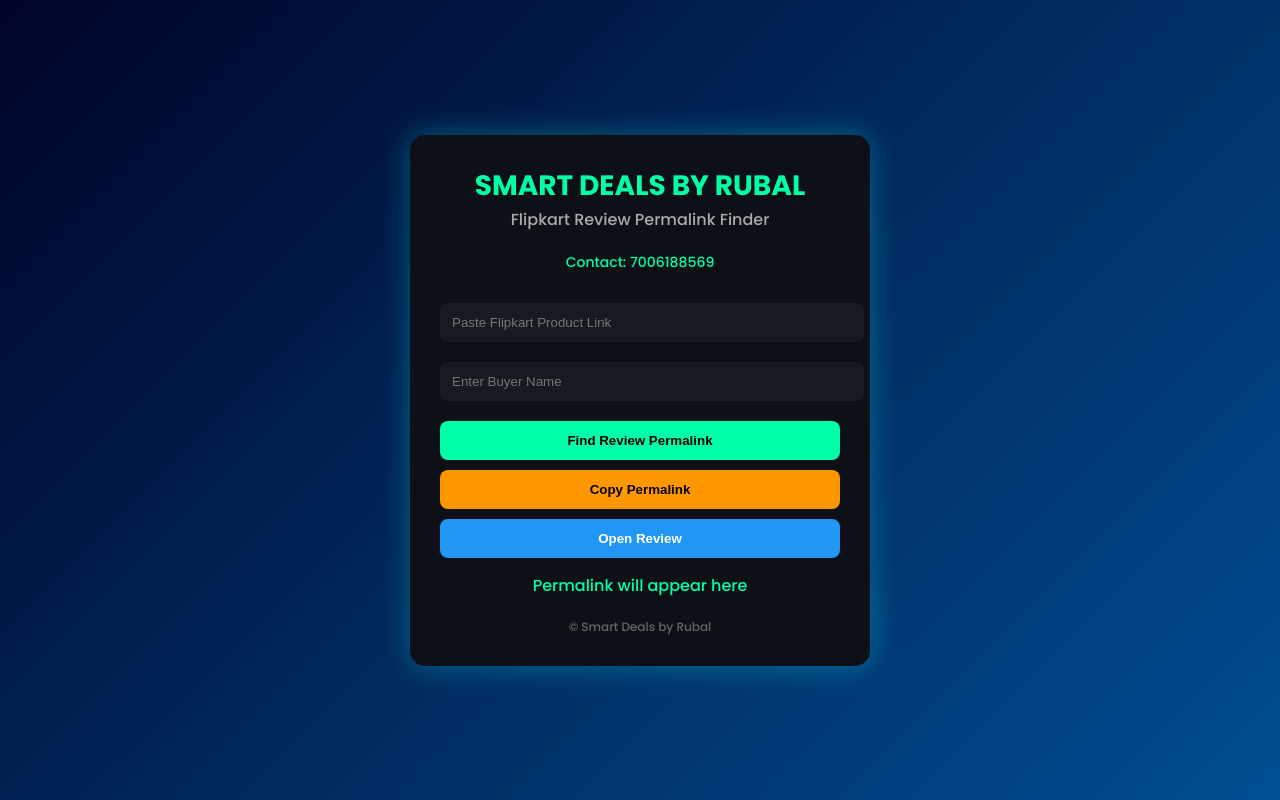
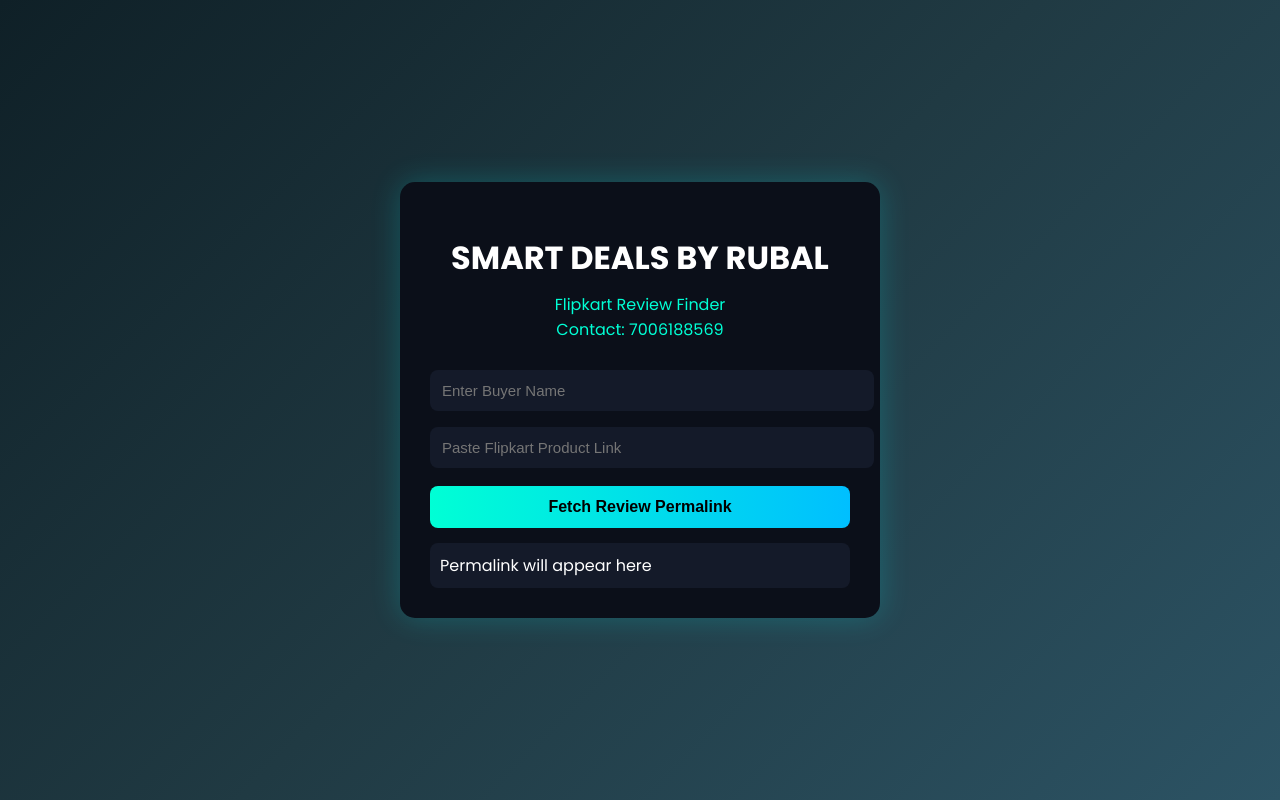
Before and after one commit to rubleensx-hash/smart-deals-by-rubal, a plain HTML site: page index.html in a window 1280 px wide. Drawn offline with Linux system fonts and the light colour scheme.

Commit message:
Update index.html

```diff
--- a/index.html
+++ b/index.html
@@ -3,117 +3,114 @@
 <head>
 <meta charset="UTF-8">
 <meta name="viewport" content="width=device-width, initial-scale=1.0">
-<title>Smart Deals by Rubal - Flipkart Review Finder</title>
-<link href="https://fonts.googleapis.com/css2?family=Poppins:wght@300;500;700&display=swap" rel="stylesheet">
+
+<title>Smart Deals by Rubal — Review Finder</title>
+
+<link href="https://fonts.googleapis.com/css2?family=Poppins:wght@300;400;600;700&display=swap" rel="stylesheet">
+
 <style>
+
 body{
-margin:0;
 font-family:Poppins;
-background:linear-gradient(135deg,#000428,#004e92);
+background:linear-gradient(135deg,#0f2027,#203a43,#2c5364);
 color:white;
 display:flex;
 justify-content:center;
 align-items:center;
 height:100vh;
+margin:0;
 }
-.card{
-background:#0d1117;
+
+.container{
+background:#0b0f19;
 padding:30px;
 border-radius:15px;
-width:400px;
+width:420px;
+box-shadow:0 0 30px rgba(0,255,255,0.2);
+}
+
+h1{
 text-align:center;
-box-shadow:0 0 30px rgba(0,255,255,0.3);
+margin-bottom:10px;
 }
-.logo{
-font-size:28px;
-font-weight:700;
-color:#00ffa6;
-}
-.subtitle{
-color:#aaa;
+
+.contact{
+text-align:center;
+color:#00ffd5;
 margin-bottom:20px;
 }
-.contact{
-color:#00ffa6;
-font-size:14px;
-margin-bottom:20px;
-}
+
 input{
 width:100%;
 padding:12px;
-margin:10px 0;
+margin:8px 0;
 border-radius:8px;
 border:none;
-background:#161b22;
+background:#141a29;
 color:white;
+font-size:15px;
 }
+
 button{
 width:100%;
 padding:12px;
 margin-top:10px;
 border:none;
 border-radius:8px;
+font-size:16px;
 font-weight:600;
 cursor:pointer;
 }
-.find{background:#00ffa6;color:black;}
-.copy{background:#ff9800;color:black;}
-.open{background:#2196f3;color:white;}
+
+.fetch{
+background:linear-gradient(90deg,#00ffd5,#00bfff);
+color:black;
+}
+
 .result{
 margin-top:15px;
+background:#141a29;
+padding:10px;
+border-radius:8px;
 word-break:break-all;
-color:#00ffa6;
 }
-.footer{
-margin-top:20px;
-font-size:12px;
-color:#666;
+
+.status{
+margin-top:10px;
+color:#00ffd5;
 }
+
 </style>
 </head>
+
 <body>
-<div class="card">
-<div class="logo">SMART DEALS BY RUBAL</div>
-<div class="subtitle">Flipkart Review Permalink Finder</div>
-<div class="contact">Contact: 7006188569</div>
-<input id="product" placeholder="Paste Flipkart Product Link">
+
+<div class="container">
+
+<h1>SMART DEALS BY RUBAL</h1>
+
+<div class="contact">
+Flipkart Review Finder<br>
+Contact: 7006188569
+</div>
+
 <input id="name" placeholder="Enter Buyer Name">
-<button class="find" onclick="findReview()">Find Review Permalink</button>
-<button class="copy" onclick="copyLink()">Copy Permalink</button>
-<button class="open" onclick="openLink()">Open Review</button>
-<div class="result" id="result">Permalink will appear here</div>
-<div class="footer">© Smart Deals by Rubal</div>
+
+<input id="link" placeholder="Paste Flipkart Product Link">
+
+<button class="fetch" onclick="findReview()">
+Fetch Review Permalink
+</button>
+
+<div class="status" id="status"></div>
+
+<div class="result" id="result">
+Permalink will appear here
 </div>
-<script>
-let currentLink="";
-async function findReview(){
-let product=document.getElementById("product").value;
-let name=document.getElementById("name").value;
-document.getElementById("result").innerText="Searching...";
-let res=await fetch("/find",{
-method:"POST",
-headers:{"Content-Type":"application/json"},
-body:JSON.stringify({productLink:product,buyerName:name})
-});
-let data=await res.json();
-if(data.success){
-currentLink=data.permalink;
-document.getElementById("result").innerText=data.permalink;
-}else{
-document.getElementById("result").innerText="Review not found";
-}
-}
-function copyLink(){
-if(currentLink){
-navigator.clipboard.writeText(currentLink);
-alert("Copied");
-}
-}
-function openLink(){
-if(currentLink){
-window.open(currentLink);
-}
-}
-</script>
+
+</div>
+
+<script src="script.js"></script>
+
 </body>
 </html>
```
